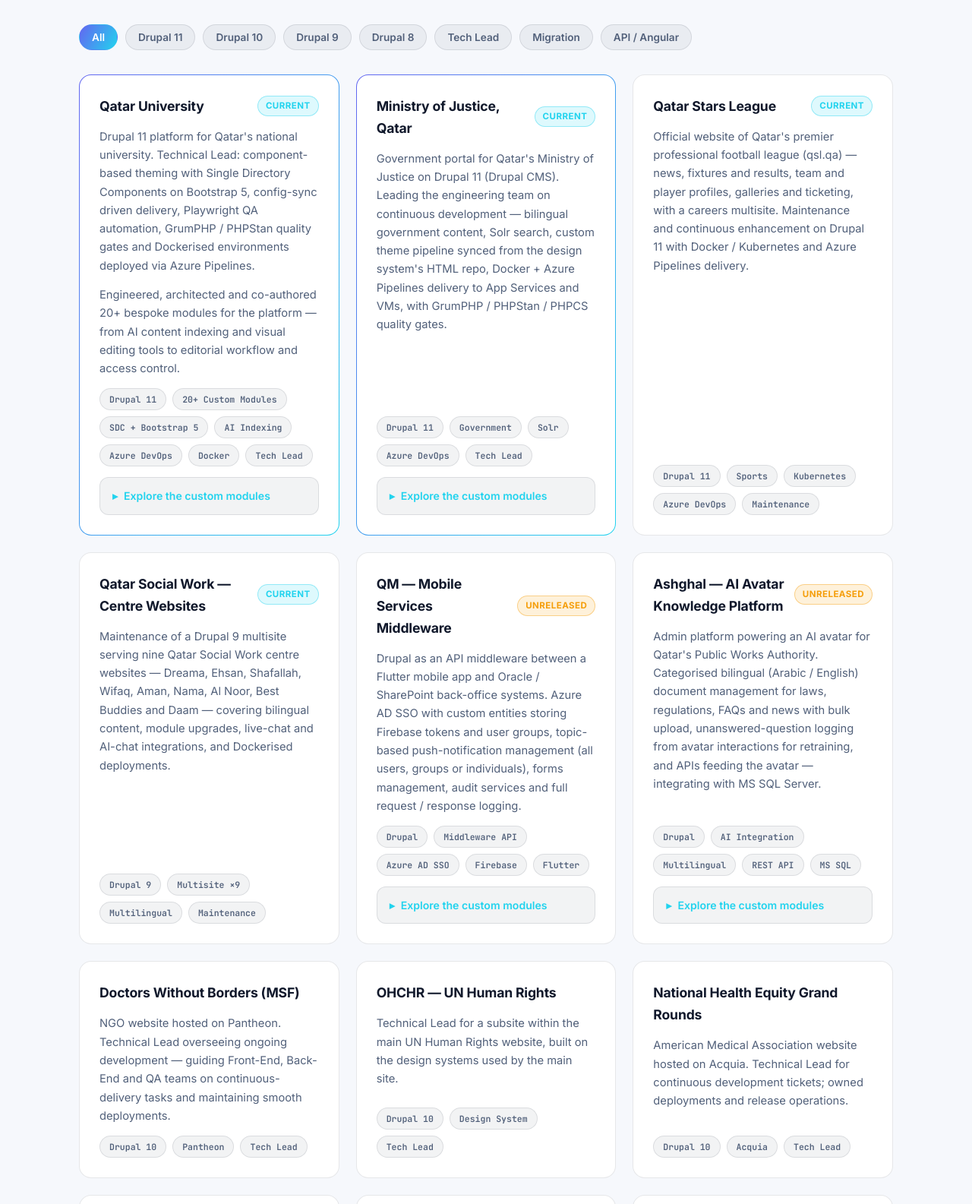
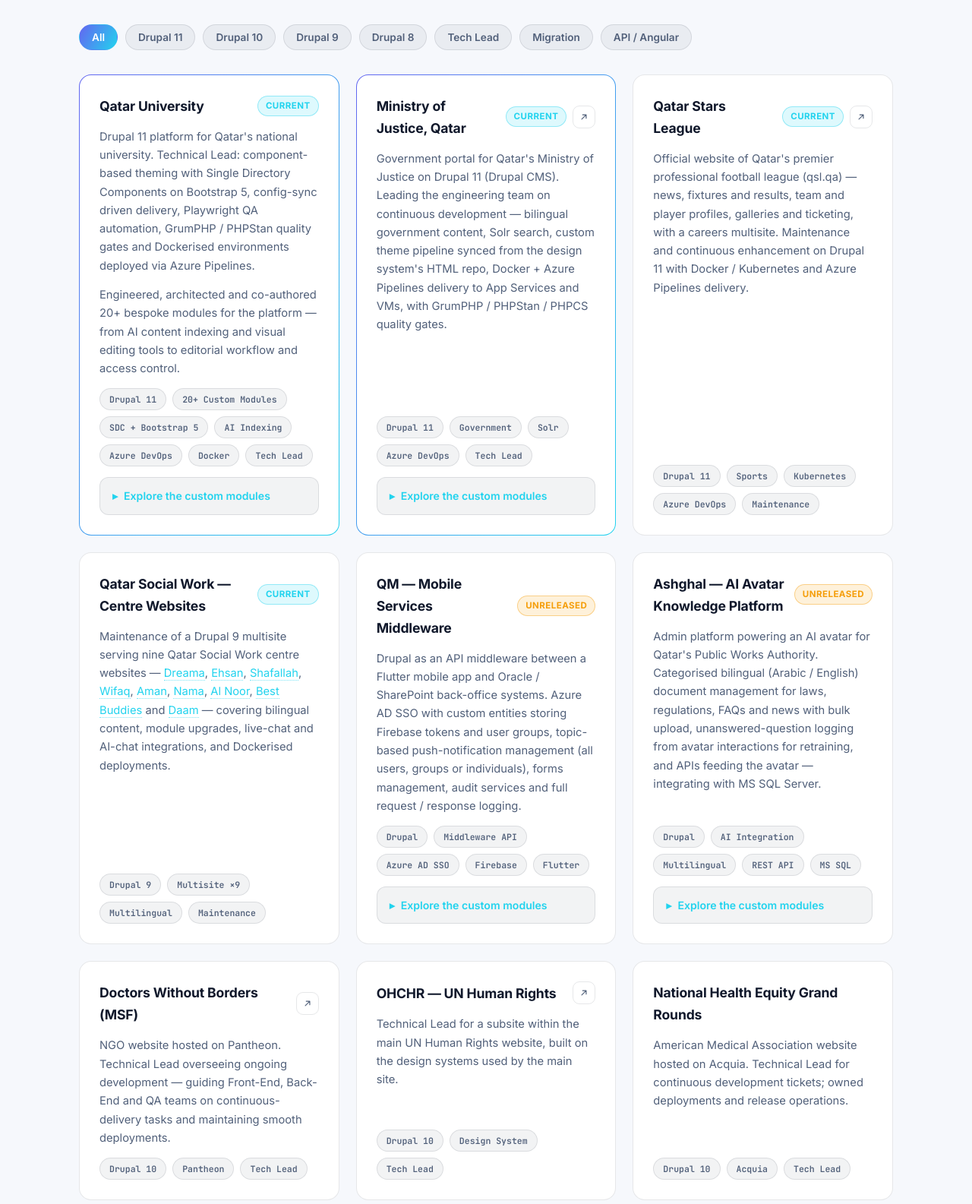
Before and after one commit to razeem/razeem.github.io, a website built with webpack: page index.html in a window 1280 px wide. Shown: the part 2900-4485 px from the top of the page at 76% size. Built offline with nearby package versions, Linux system fonts and the light colour scheme.

Commit message:
Add README and live-site links on project cards
- README: stack overview, project structure, build & deploy workflow
- External-link icons for live projects (MOJ, QSL, MSF, OHCHR, Ertiqa,
  Bayer, BISB, Marassi, Arbah Capital, TAM Express)
- QSW card: each of the nine centre names links to its live site

```diff
--- a/index.html
+++ b/index.html
@@ -323,7 +323,14 @@
         <article class="project-card featured reveal" data-tags="d11 lead">
           <div class="project-head">
             <h3>Ministry of Justice, Qatar</h3>
-            <span class="badge badge-current">Current</span>
+            <span class="head-meta">
+              <span class="badge badge-current">Current</span>
+              <a class="ext-link" href="https://www.moj.gov.qa" target="_blank" rel="noopener"
+                aria-label="Visit moj.gov.qa">
+                <svg viewBox="0 0 24 24" width="14" height="14" fill="none" stroke="currentColor" stroke-width="2"
+                  stroke-linecap="round" stroke-linejoin="round"><path d="M7 17 17 7M9 7h8v8" /></svg>
+              </a>
+            </span>
           </div>
           <p>Government portal for Qatar's Ministry of Justice on Drupal 11 (Drupal CMS). Leading the engineering
             team on continuous development — bilingual government content, Solr search, custom theme pipeline
@@ -348,7 +355,14 @@
         <article class="project-card reveal" data-tags="d11 lead">
           <div class="project-head">
             <h3>Qatar Stars League</h3>
-            <span class="badge badge-current">Current</span>
+            <span class="head-meta">
+              <span class="badge badge-current">Current</span>
+              <a class="ext-link" href="https://www.qsl.qa" target="_blank" rel="noopener"
+                aria-label="Visit qsl.qa">
+                <svg viewBox="0 0 24 24" width="14" height="14" fill="none" stroke="currentColor" stroke-width="2"
+                  stroke-linecap="round" stroke-linejoin="round"><path d="M7 17 17 7M9 7h8v8" /></svg>
+              </a>
+            </span>
           </div>
           <p>Official website of Qatar's premier professional football league (qsl.qa) — news, fixtures and
             results, team and player profiles, galleries and ticketing, with a careers multisite. Maintenance
@@ -362,9 +376,17 @@
             <h3>Qatar Social Work — Centre Websites</h3>
             <span class="badge badge-current">Current</span>
           </div>
-          <p>Maintenance of a Drupal 9 multisite serving nine Qatar Social Work centre websites — Dreama, Ehsan,
-            Shafallah, Wifaq, Aman, Nama, Al Noor, Best Buddies and Daam — covering bilingual content,
-            module upgrades, live-chat and AI-chat integrations, and Dockerised deployments.</p>
+          <p>Maintenance of a Drupal 9 multisite serving nine Qatar Social Work centre websites —
+            <a href="https://www.dreama.org.qa" target="_blank" rel="noopener">Dreama</a>,
+            <a href="https://www.ehsan.org.qa" target="_blank" rel="noopener">Ehsan</a>,
+            <a href="https://www.shafallah.org.qa" target="_blank" rel="noopener">Shafallah</a>,
+            <a href="https://www.wifaq.org.qa" target="_blank" rel="noopener">Wifaq</a>,
+            <a href="https://www.aman.org.qa" target="_blank" rel="noopener">Aman</a>,
+            <a href="https://www.nama.org.qa" target="_blank" rel="noopener">Nama</a>,
+            <a href="https://www.alnoor.org.qa" target="_blank" rel="noopener">Al Noor</a>,
+            <a href="https://www.bestbuddies.org.qa" target="_blank" rel="noopener">Best Buddies</a> and
+            <a href="https://www.daam.org.qa" target="_blank" rel="noopener">Daam</a> — covering bilingual
+            content, module upgrades, live-chat and AI-chat integrations, and Dockerised deployments.</p>
           <ul class="tags"><li>Drupal 9</li><li>Multisite ×9</li><li>Multilingual</li><li>Maintenance</li></ul>
         </article>
 
@@ -415,14 +437,26 @@
         </article>
 
         <article class="project-card reveal" data-tags="d10 lead">
-          <div class="project-head"><h3>Doctors Without Borders (MSF)</h3></div>
+          <div class="project-head"><h3>Doctors Without Borders (MSF)</h3>
+            <a class="ext-link" href="https://www.doctorswithoutborders.org" target="_blank" rel="noopener"
+              aria-label="Visit doctorswithoutborders.org">
+              <svg viewBox="0 0 24 24" width="14" height="14" fill="none" stroke="currentColor" stroke-width="2"
+                stroke-linecap="round" stroke-linejoin="round"><path d="M7 17 17 7M9 7h8v8" /></svg>
+            </a>
+          </div>
           <p>NGO website hosted on Pantheon. Technical Lead overseeing ongoing development — guiding Front-End,
             Back-End and QA teams on continuous-delivery tasks and maintaining smooth deployments.</p>
           <ul class="tags"><li>Drupal 10</li><li>Pantheon</li><li>Tech Lead</li></ul>
         </article>
 
         <article class="project-card reveal" data-tags="d10 lead">
-          <div class="project-head"><h3>OHCHR — UN Human Rights</h3></div>
+          <div class="project-head"><h3>OHCHR — UN Human Rights</h3>
+            <a class="ext-link" href="https://www.ohchr.org" target="_blank" rel="noopener"
+              aria-label="Visit ohchr.org">
+              <svg viewBox="0 0 24 24" width="14" height="14" fill="none" stroke="currentColor" stroke-width="2"
+                stroke-linecap="round" stroke-linejoin="round"><path d="M7 17 17 7M9 7h8v8" /></svg>
+            </a>
+          </div>
           <p>Technical Lead for a subsite within the main UN Human Rights website, built on the design systems
             used by the main site.</p>
           <ul class="tags"><li>Drupal 10</li><li>Design System</li><li>Tech Lead</li></ul>
@@ -462,7 +496,13 @@
         </article>
 
         <article class="project-card reveal" data-tags="d8 api">
-          <div class="project-head"><h3>Ertiqa — NGO Platform &amp; Portal</h3></div>
+          <div class="project-head"><h3>Ertiqa — NGO Platform &amp; Portal</h3>
+            <a class="ext-link" href="https://ertiqa.org" target="_blank" rel="noopener"
+              aria-label="Visit ertiqa.org">
+              <svg viewBox="0 0 24 24" width="14" height="14" fill="none" stroke="currentColor" stroke-width="2"
+                stroke-linecap="round" stroke-linejoin="round"><path d="M7 17 17 7M9 7h8v8" /></svg>
+            </a>
+          </div>
           <p>Charity platform for refurbishing donated computers. Drupal 8 multisite (public site + portal) with
             JWT-secured REST APIs consumed by an Angular front end and Android / iOS apps. Built product and
             order APIs with full state transitions from donation intake to delivery, plus Angular modules for
@@ -478,7 +518,13 @@
         </article>
 
         <article class="project-card reveal" data-tags="d8">
-          <div class="project-head"><h3>Bayer — Healthcare Multisite</h3></div>
+          <div class="project-head"><h3>Bayer — Healthcare Multisite</h3>
+            <a class="ext-link" href="https://www.bayer.com" target="_blank" rel="noopener"
+              aria-label="Visit bayer.com">
+              <svg viewBox="0 0 24 24" width="14" height="14" fill="none" stroke="currentColor" stroke-width="2"
+                stroke-linecap="round" stroke-linejoin="round"><path d="M7 17 17 7M9 7h8v8" /></svg>
+            </a>
+          </div>
           <p>Healthcare multisite on Acquia Cloud Site Factory covering pharma, animal health and HR. Effort
             estimation from unique components and pages, interim post-delivery support, and subsite content
             using the Domain Access module on the Lightning distribution.</p>
@@ -486,7 +532,13 @@
         </article>
 
         <article class="project-card reveal" data-tags="d8 lead">
-          <div class="project-head"><h3>Bahrain Islamic Bank</h3></div>
+          <div class="project-head"><h3>Bahrain Islamic Bank</h3>
+            <a class="ext-link" href="https://www.bisb.com" target="_blank" rel="noopener"
+              aria-label="Visit bisb.com">
+              <svg viewBox="0 0 24 24" width="14" height="14" fill="none" stroke="currentColor" stroke-width="2"
+                stroke-linecap="round" stroke-linejoin="round"><path d="M7 17 17 7M9 7h8v8" /></svg>
+            </a>
+          </div>
           <p>Corporate banking site on the Lightning distribution. Lead developer: custom CSV importer for lucky
             draw winners into a custom entity with filtered views listing, and Google Maps integration with
             AJAX-filtered views for branch locations.</p>
@@ -494,7 +546,13 @@
         </article>
 
         <article class="project-card reveal" data-tags="d8 api lead">
-          <div class="project-head"><h3>Marassi Al Bahrain — Real Estate</h3></div>
+          <div class="project-head"><h3>Marassi Al Bahrain — Real Estate</h3>
+            <a class="ext-link" href="https://www.marassialbahrain.com" target="_blank" rel="noopener"
+              aria-label="Visit marassialbahrain.com">
+              <svg viewBox="0 0 24 24" width="14" height="14" fill="none" stroke="currentColor" stroke-width="2"
+                stroke-linecap="round" stroke-linejoin="round"><path d="M7 17 17 7M9 7h8v8" /></svg>
+            </a>
+          </div>
           <p>Real-estate site for an Eagle Hills subsidiary. Lead developer: queue-worker integrations pulling
             project timelines and images from Microsoft Azure, latest apartments / villas from CRM, and inquiry
             forms writing back to CRM.</p>
@@ -502,14 +560,25 @@
         </article>
 
         <article class="project-card reveal" data-tags="d8">
-          <div class="project-head"><h3>Arbah Capital</h3></div>
+          <div class="project-head"><h3>Arbah Capital</h3>
+            <a class="ext-link" href="https://www.arbahcapital.com" target="_blank" rel="noopener"
+              aria-label="Visit arbahcapital.com">
+              <svg viewBox="0 0 24 24" width="14" height="14" fill="none" stroke="currentColor" stroke-width="2"
+                stroke-linecap="round" stroke-linejoin="round"><path d="M7 17 17 7M9 7h8v8" /></svg>
+            </a>
+          </div>
           <p>Website for a Saudi / Bahrain investment firm — career forms, board of members, and annual-report
             listings with views filtering.</p>
           <ul class="tags"><li>Drupal 8</li><li>Views</li></ul>
         </article>
 
         <article class="project-card reveal" data-tags="d8 api">
-          <div class="project-head"><h3>TAM Express — Courier Platform</h3></div>
+          <div class="project-head"><h3>TAM Express — Courier Platform</h3>
+            <a class="ext-link" href="http://tam.bh" target="_blank" rel="noopener" aria-label="Visit tam.bh">
+              <svg viewBox="0 0 24 24" width="14" height="14" fill="none" stroke="currentColor" stroke-width="2"
+                stroke-linecap="round" stroke-linejoin="round"><path d="M7 17 17 7M9 7h8v8" /></svg>
+            </a>
+          </div>
           <p>Courier-services platform handling administrator / driver interaction and package allocation, with
             APIs powering the driver Android app.</p>
           <ul class="tags"><li>Drupal 8</li><li>REST API</li><li>Android</li></ul>
--- a/src/scss/_projects.scss
+++ b/src/scss/_projects.scss
@@ -90,6 +90,44 @@
   gap: 10px;
 }
 
+.head-meta {
+  display: flex;
+  align-items: center;
+  gap: 8px;
+  flex-shrink: 0;
+}
+
+// External "visit live site" icon link
+.ext-link {
+  display: grid;
+  place-items: center;
+  width: 30px;
+  height: 30px;
+  border: 1px solid var(--border);
+  border-radius: 9px;
+  color: var(--text-soft);
+  text-decoration: none;
+  flex-shrink: 0;
+  transition: color var(--transition), border-color var(--transition), transform var(--transition);
+
+  &:hover {
+    color: var(--accent-2);
+    border-color: var(--accent-2);
+    transform: translateY(-1px);
+  }
+}
+
+// Inline links inside card text (e.g. the QSW centre sites)
+.project-card p a {
+  color: var(--accent-2);
+  text-decoration: none;
+  border-bottom: 1px dotted color-mix(in srgb, var(--accent-2) 60%, transparent);
+
+  &:hover {
+    border-bottom-style: solid;
+  }
+}
+
 // Expandable module details inside a card — rendered last so the
 // accordion bars align along the bottom of every card in a row
 .modules-details {
```
Also changed, not shown: README.md (added), assets/build/style.css.
